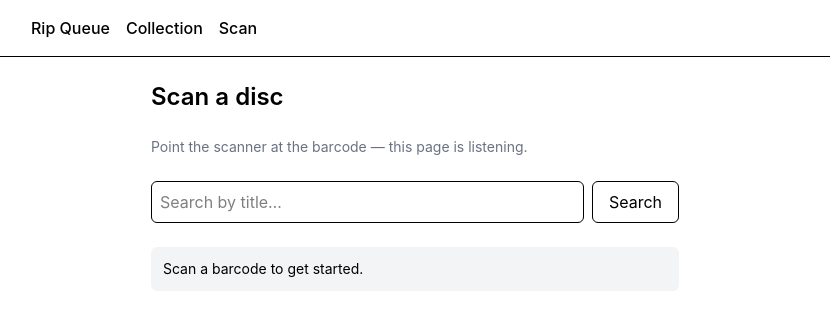
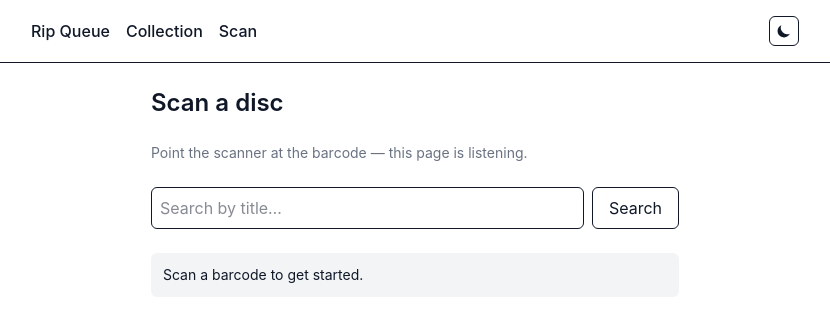
Before and after one commit to briony-tc/Mediate, a SvelteKit app: page /scan in a window 1280 px wide. Shown: the top 322 px of the page, without its empty margins (225-1055 px from the left). Built offline with nearby package versions, Linux system fonts and the light colour scheme.

Commit message:
Dark mode integration/fixes

```diff
--- a/src/app.html
+++ b/src/app.html
@@ -4,6 +4,17 @@
 		<meta charset="utf-8" />
 		<meta name="viewport" content="width=device-width, initial-scale=1" />
 		<meta name="text-scale" content="scale" />
+		<script>
+			// Runs before first paint so there's no flash of the wrong theme.
+			// Mirrors the fallback logic in $lib/theme.ts - kept inline (not
+			// imported) because module scripts execute after the DOM is parsed,
+			// which would already be too late to avoid the flash.
+			(function () {
+				var stored = localStorage.getItem('theme');
+				var dark = stored ? stored === 'dark' : matchMedia('(prefers-color-scheme: dark)').matches;
+				document.documentElement.classList.toggle('dark', dark);
+			})();
+		</script>
 		%sveltekit.head%
 	</head>
 	<body data-sveltekit-preload-data="hover">
--- a/src/lib/components/LibraryStats.svelte
+++ b/src/lib/components/LibraryStats.svelte
@@ -298,8 +298,7 @@
 		--tooltip-bg: #0b0b0b;
 		--tooltip-text: #ffffff;
 	}
-	@media (prefers-color-scheme: dark) {
-		.viz-root {
+	:global(html.dark) .viz-root {
 		--series-blue: #3987e5;
 		--series-orange: #d95926;
 		--series-aqua: #199e70;
@@ -310,5 +309,4 @@
 		--tooltip-bg: #ffffff;
 		--tooltip-text: #0b0b0b;
 	}
-	}
 </style>
--- /dev/null
+++ b/src/lib/theme.ts
@@ -0,0 +1,21 @@
+const STORAGE_KEY = 'theme';
+
+export function isDark(): boolean {
+	return document.documentElement.classList.contains('dark');
+}
+
+// Mirrors the inline script in app.html that sets the initial class before
+// first paint - this just needs to agree with it, not duplicate the
+// no-flash trick, since by the time Svelte code runs the class is already set.
+export function initTheme(): void {
+	const stored = localStorage.getItem(STORAGE_KEY);
+	const dark = stored ? stored === 'dark' : matchMedia('(prefers-color-scheme: dark)').matches;
+	document.documentElement.classList.toggle('dark', dark);
+}
+
+export function toggleTheme(): boolean {
+	const dark = !isDark();
+	document.documentElement.classList.toggle('dark', dark);
+	localStorage.setItem(STORAGE_KEY, dark ? 'dark' : 'light');
+	return dark;
+}
--- a/src/routes/+layout.svelte
+++ b/src/routes/+layout.svelte
@@ -1,8 +1,19 @@
 <script lang="ts">
+	import { onMount } from 'svelte';
 	import './layout.css';
 	import favicon from '$lib/assets/favicon.png';
+	import { initTheme, isDark, toggleTheme } from '$lib/theme';
 
 	let { children } = $props();
+
+	// The inline script in app.html already set the class before first
+	// paint (avoiding a flash) - this just brings Svelte's own state in
+	// sync with it so the button's icon matches on mount.
+	let dark = $state(false);
+	onMount(() => {
+		initTheme();
+		dark = isDark();
+	});
 </script>
 
 <svelte:head>
@@ -11,10 +22,33 @@
 </svelte:head>
 
 <nav class="border-b p-4">
-	<div class="mx-auto flex max-w-3xl gap-4">
+	<div class="mx-auto flex max-w-3xl items-center gap-4">
 		<a href="/" class="font-medium hover:underline">Rip Queue</a>
 		<a href="/collection" class="font-medium hover:underline">Collection</a>
 		<a href="/scan" class="font-medium hover:underline">Scan</a>
+		<button
+			type="button"
+			class="ml-auto rounded-md border p-1.5 hover:bg-gray-50 dark:hover:bg-gray-800"
+			onclick={() => (dark = toggleTheme())}
+			aria-label={dark ? 'Switch to light mode' : 'Switch to dark mode'}
+			title={dark ? 'Switch to light mode' : 'Switch to dark mode'}
+		>
+			{#if dark}
+				<svg viewBox="0 0 20 20" fill="currentColor" class="h-4 w-4">
+					<path
+						d="M10 2a.75.75 0 0 1 .75.75v1.5a.75.75 0 0 1-1.5 0v-1.5A.75.75 0 0 1 10 2ZM10 15a.75.75 0 0 1 .75.75v1.5a.75.75 0 0 1-1.5 0v-1.5A.75.75 0 0 1 10 15ZM10 7a3 3 0 1 0 0 6 3 3 0 0 0 0-6ZM15.657 5.404a.75.75 0 1 0-1.06-1.06l-1.061 1.06a.75.75 0 0 0 1.06 1.06l1.06-1.06ZM6.464 14.596a.75.75 0 1 0-1.06-1.06l-1.061 1.06a.75.75 0 0 0 1.06 1.061l1.06-1.06ZM18 10a.75.75 0 0 1-.75.75h-1.5a.75.75 0 0 1 0-1.5h1.5A.75.75 0 0 1 18 10ZM5 10a.75.75 0 0 1-.75.75h-1.5a.75.75 0 0 1 0-1.5h1.5A.75.75 0 0 1 5 10ZM14.596 15.657a.75.75 0 0 0 1.06-1.06l-1.06-1.061a.75.75 0 1 0-1.06 1.06l1.06 1.06ZM5.404 6.464a.75.75 0 0 0 1.06-1.06l-1.06-1.061a.75.75 0 1 0-1.061 1.06l1.06 1.06Z"
+					/>
+				</svg>
+			{:else}
+				<svg viewBox="0 0 20 20" fill="currentColor" class="h-4 w-4">
+					<path
+						fill-rule="evenodd"
+						d="M17.293 13.293A8 8 0 0 1 6.707 2.707a8.001 8.001 0 1 0 10.586 10.586Z"
+						clip-rule="evenodd"
+					/>
+				</svg>
+			{/if}
+		</button>
 	</div>
 </nav>
 
--- a/src/routes/collection/+page.svelte
+++ b/src/routes/collection/+page.svelte
@@ -216,7 +216,7 @@
 
 	<dialog
 		bind:this={ignoredDialog}
-		class="m-auto max-h-[85vh] w-full max-w-2xl overflow-y-auto rounded-md border bg-white p-6 text-gray-900 dark:bg-gray-900 dark:text-gray-100"
+		class="m-auto max-h-[85vh] w-full max-w-2xl overflow-y-auto rounded-md border bg-white p-6 text-gray-900 dark:bg-gray-800 dark:text-gray-100"
 	>
 		<div class="flex items-center justify-between">
 			<h2 class="text-lg font-medium">Ignored files ({ignored.length})</h2>
@@ -296,7 +296,7 @@
 
 	<dialog
 		bind:this={unlinkDialog}
-		class="m-auto max-h-[85vh] w-full max-w-2xl overflow-y-auto rounded-md border bg-white p-6 text-gray-900 dark:bg-gray-900 dark:text-gray-100"
+		class="m-auto max-h-[85vh] w-full max-w-2xl overflow-y-auto rounded-md border bg-white p-6 text-gray-900 dark:bg-gray-800 dark:text-gray-100"
 	>
 		<div class="flex items-center justify-between">
 			<h2 class="text-lg font-medium">Unlink a title</h2>
--- a/src/routes/layout.css
+++ b/src/routes/layout.css
@@ -1 +1,34 @@
 @import 'tailwindcss';
+
+/* Switches `dark:` from following prefers-color-scheme automatically to
+   requiring a `dark` class on <html> - src/lib/theme.ts (+ the no-flash
+   inline script in app.html) is what actually sets that class, initialized
+   from prefers-color-scheme but overridable via the toggle in +layout.svelte. */
+@custom-variant dark (&:where(.dark, .dark *));
+
+@layer base {
+	:root {
+		color-scheme: light;
+	}
+	/* Tells the browser to render native form controls (select, input,
+	   dialog, scrollbars) with its own dark styling - without this, they
+	   silently stay light (e.g. a <select> keeps a white native background)
+	   even once everything else has switched, which is what made select/
+	   input text unreadable in dark mode. */
+	:root.dark {
+		color-scheme: dark;
+	}
+	body {
+		@apply bg-white text-gray-900 dark:bg-gray-900 dark:text-gray-100;
+	}
+	/* One rule instead of adding dark: classes to every input/select
+	   individually across every page - color-scheme above already fixes
+	   native rendering, this just matches the app's own gray palette
+	   instead of leaving it to whatever the browser's dark form styling
+	   happens to look like. */
+	input,
+	select,
+	textarea {
+		@apply dark:border-gray-600 dark:bg-gray-700 dark:text-gray-100;
+	}
+}
```
Lines whose indentation alone changed are shown as unchanged.
